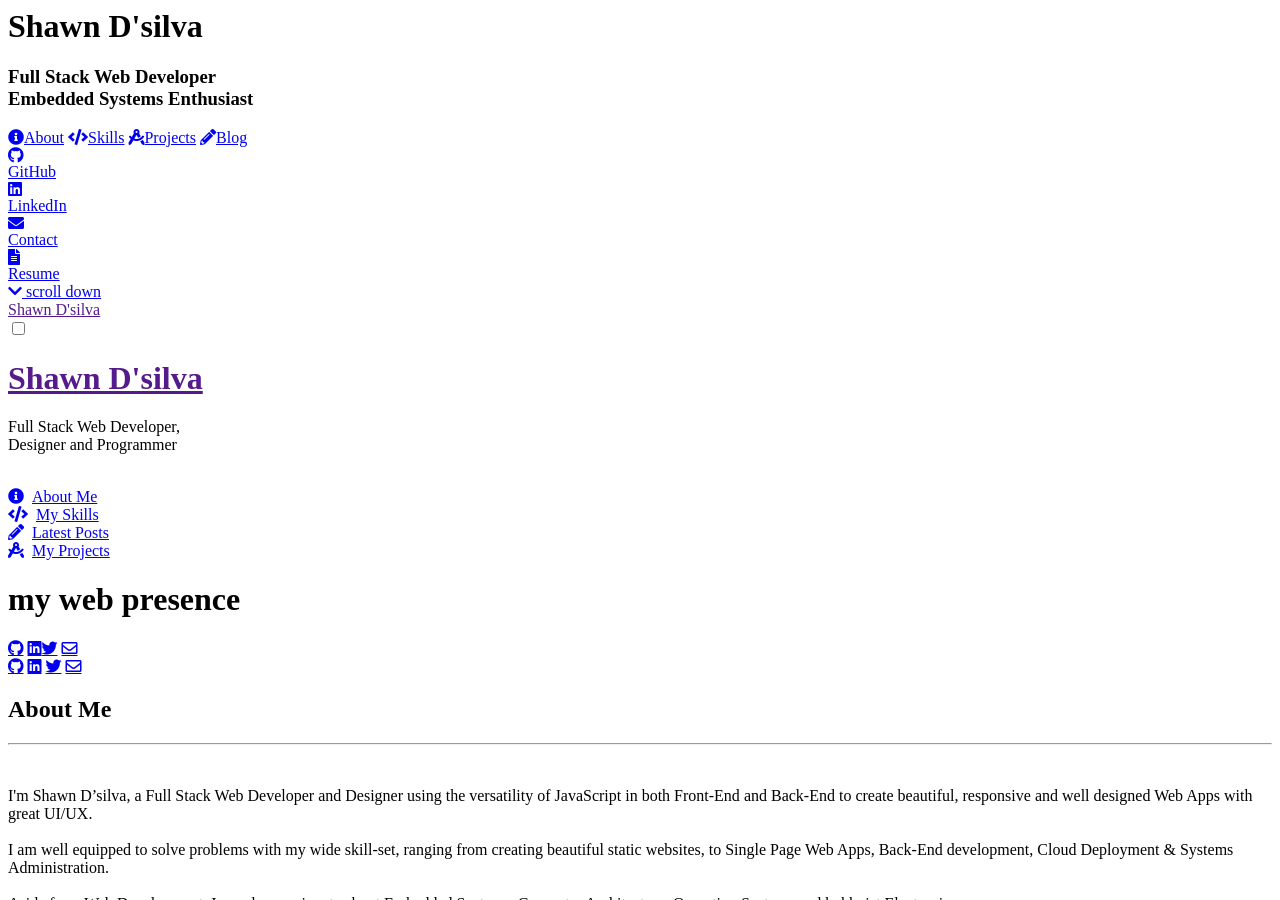
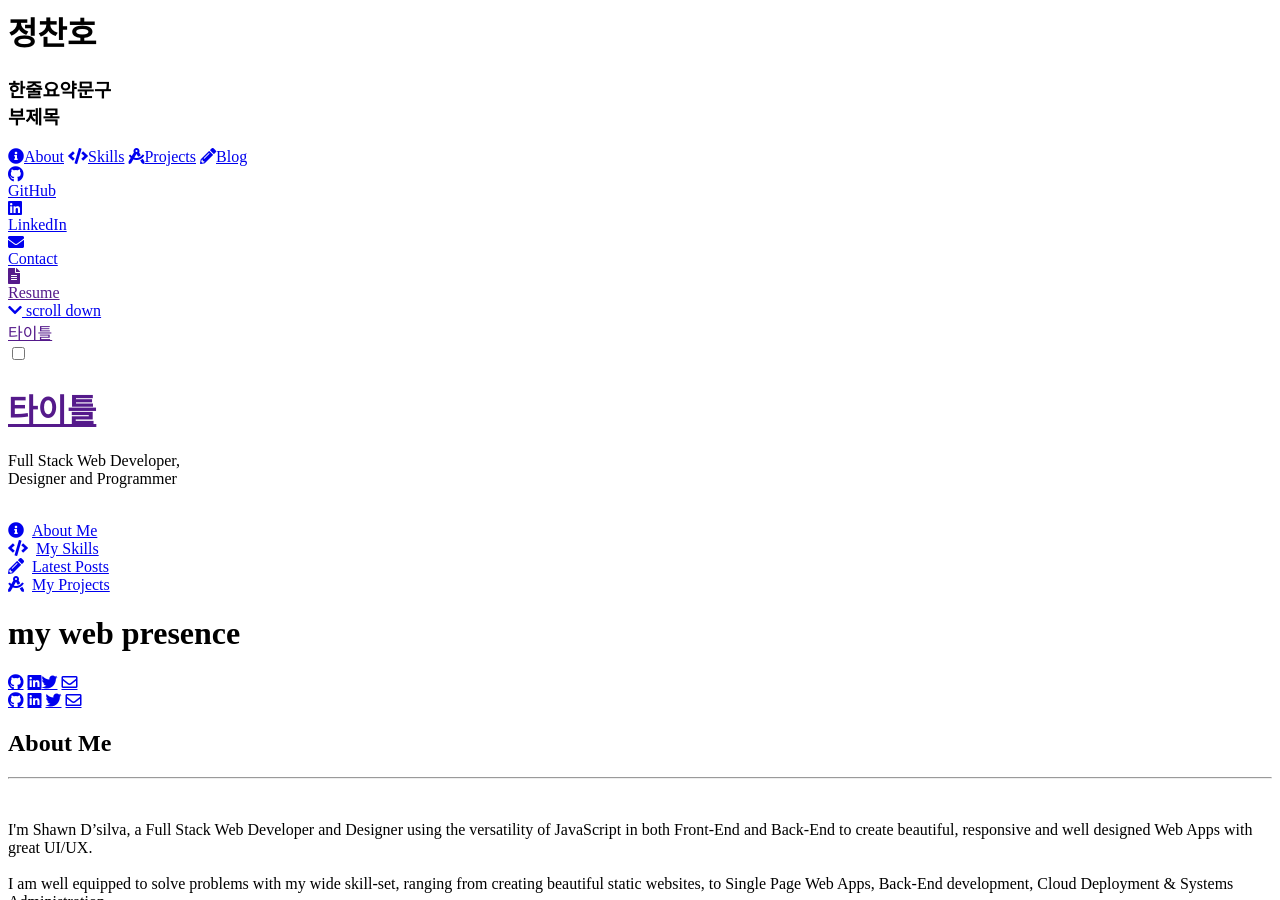
Before and after one commit to chano275/chano275.github.io, a Jekyll site: the page built from index.html, in a window 1280 px wide and 900 px high. Built offline with Jekyll 4.4.1, drawn with Linux system fonts in a browser that asks for light colours; nearby versions of some CDN libraries.

Commit message:
Update _config.yml

```diff
--- a/_config.yml
+++ b/_config.yml
@@ -1,58 +1,42 @@
 # Dependencies
-markdown:         kramdown
+markdown: kramdown
 
 # Permalinks
-permalink:        /blog/:categories/:title:output_ext
+permalink: /blog/:categories/:title:output_ext
 
+# Site Setup
+title: "타이틀"
+tagline: "한줄요약문구"
+subtagline: "부제목"
+description: "간단 소개문장"
 
-#relative_permalinks: true
+# URLs
+url: "https://chano275.github.io"    # 실제 사이트 주소
+baseurl: "/"                          # GitHub Pages 루트
 
-# Setup
-title: Shawn D'silva
-tagline: 'Full Stack Web Developer'
-subtagline: 'Embedded Systems Enthusiast'
-description:      'A Full Stack Web Developer, who is passionate about code, from Web Apps to Microcontroller Firmware and everything in between'
-name: Shawn D'silva
-logo: /favicon-32x32.png
-baseurl: /
-url: https://www.shawndsilva.com
-image: https://i.imgur.com/2xmos5O.png
-#Uncomment the below baseurl if on a local server and comment out the other #baseurl
+# Author Info
+name: "정찬호"
+email: "chano01794@gmail.com"
+linkedin: "https://www.linkedin.com/in/%EC%B0%AC%ED%98%B8-%EC%A0%95-80a083307/"
+github:
+  repo: "https://github.com/chano275/chano275.github.io"
 
-#Uncomment the below baseurl if deploying to GH-Pages and comment out the other baseurl
-#baseurl:           https://shawn-dsilva.github.io/
+# Assets
+logo: "/favicon-32x32.png"
+image: "/favicon-32x32.png"           # 대표 이미지(OG)
 
+# Social Links
+social:
+  links:
+    - "https://github.com/chano275"
+    - "https://www.linkedin.com/in/%EC%B0%AC%ED%98%B8-%EC%A0%95-80a083307/"
+    - "https://1620-ch.tistory.com/"
 
-social:
-  name:           "Shawn D'silva"
-  links:
-    - https://twitter.com/shawndsilva97
-    - https://www.linkedin.com/in/shawn-dsilva
-    - https://github.com/shawn-dsilva
+# Resume (선택)
+# resume: "/assets/resume.pdf"
 
-github:
-  repo:           https://github.com/shawn-dsilva
-
-
+# Collections
 collections:
   projects:
     output: true
     permalink: /:collection/:name:output_ext
-
-
-author:
-  twitter: shawndsilva97
-
-twitter:
-  username: shawndsilva97
-  card: summary
-
-email:  shawn@shawndsilva.com
-
-# youtube: youtube.com/yourname
-
-linkedin: https://linkedin.com/in/shawn-dsilva
-
-resume: /public/assets/resume/resume.pdf
-
-twitter: https://twitter.com/shawndsilva97
```
